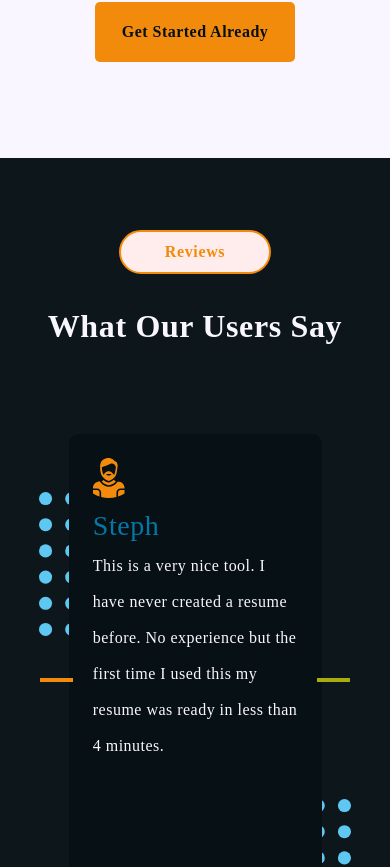
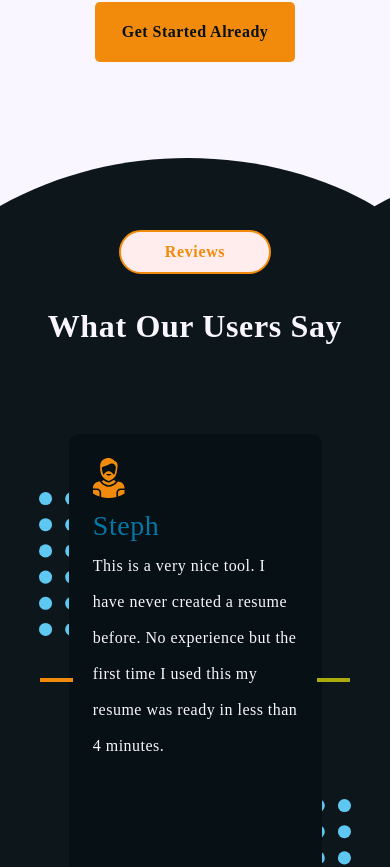
Before and after one commit to steph-crown/myResume-app, a React (Create React App) app: page / in a window 390 px wide. Shown: the part 5298-6165 px from the top of the page. Built offline with nearby package versions, Linux system fonts and the light colour scheme.

Commit message:
I changed the background of the footer section for mobile devices

```diff
--- a/src/css/HomePage/Footer.css
+++ b/src/css/HomePage/Footer.css
@@ -51,6 +51,9 @@
     justify-content: space-between;
 }
 
+.fa-heart {
+    color: var(--red);
+}
 
 @media (max-width: 600px) {
     .linkings {
--- a/src/css/HomePage/Reviews.css
+++ b/src/css/HomePage/Reviews.css
@@ -1,5 +1,5 @@
 .reviews-section {
-    background-color: var(--black);
+    background: var(--black);
     padding: 72px calc(100vw * var(--l120));
     position: relative;
 }
@@ -125,6 +125,10 @@
     .small {
         display: block;
     }
+
+    .reviews-section {
+        background: url("./../../components/Svgs/reviews-bg.svg");
+    }
 }
 
 @media (max-width: 400px) {
```
Also changed, not shown: src/components/Svgs/reviews-bg.svg (added).
